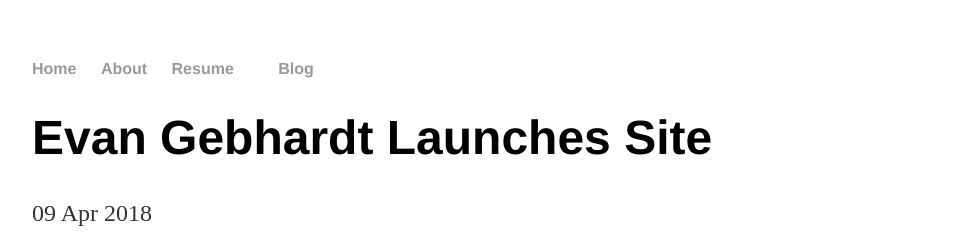
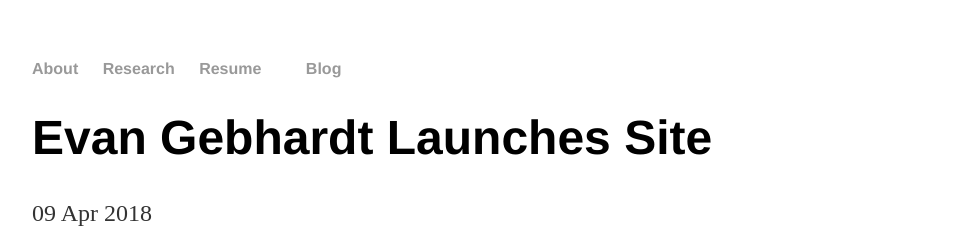
Before and after one commit to Evangeb/Evangeb.github.io, a Jekyll site: the page built from _posts/2018-04-09-evan-gebhardt-site-launched.md, in a window 1280 px wide. Shown: the top 252 px of the page, without its empty margins (160-1119 px from the left). Built offline with Jekyll 4.4.1, drawn with Linux system fonts in a browser that asks for light colours.

Commit message:
Website Update

```diff
--- a/_layouts/default.html
+++ b/_layouts/default.html
@@ -8,8 +8,8 @@
 		<body>
 			<nav>
 	    		<ul>
-	        		<li><a href="/">Home</a></li>
-		        	<li><a href="/about">About</a></li>
+	        		<li><a href="/">About</a></li>
+		        	<li><a href="/research">Research</a></li>
 	        		<li><a href="{{ site.baseurl }}/resume.pdf" target="_blank">Resume</a><li>
 	        		<li><a href="/blog">Blog</a></li>
 	    		</ul>
```
Also changed, not shown: research.md (added, +7 -0 lines).
